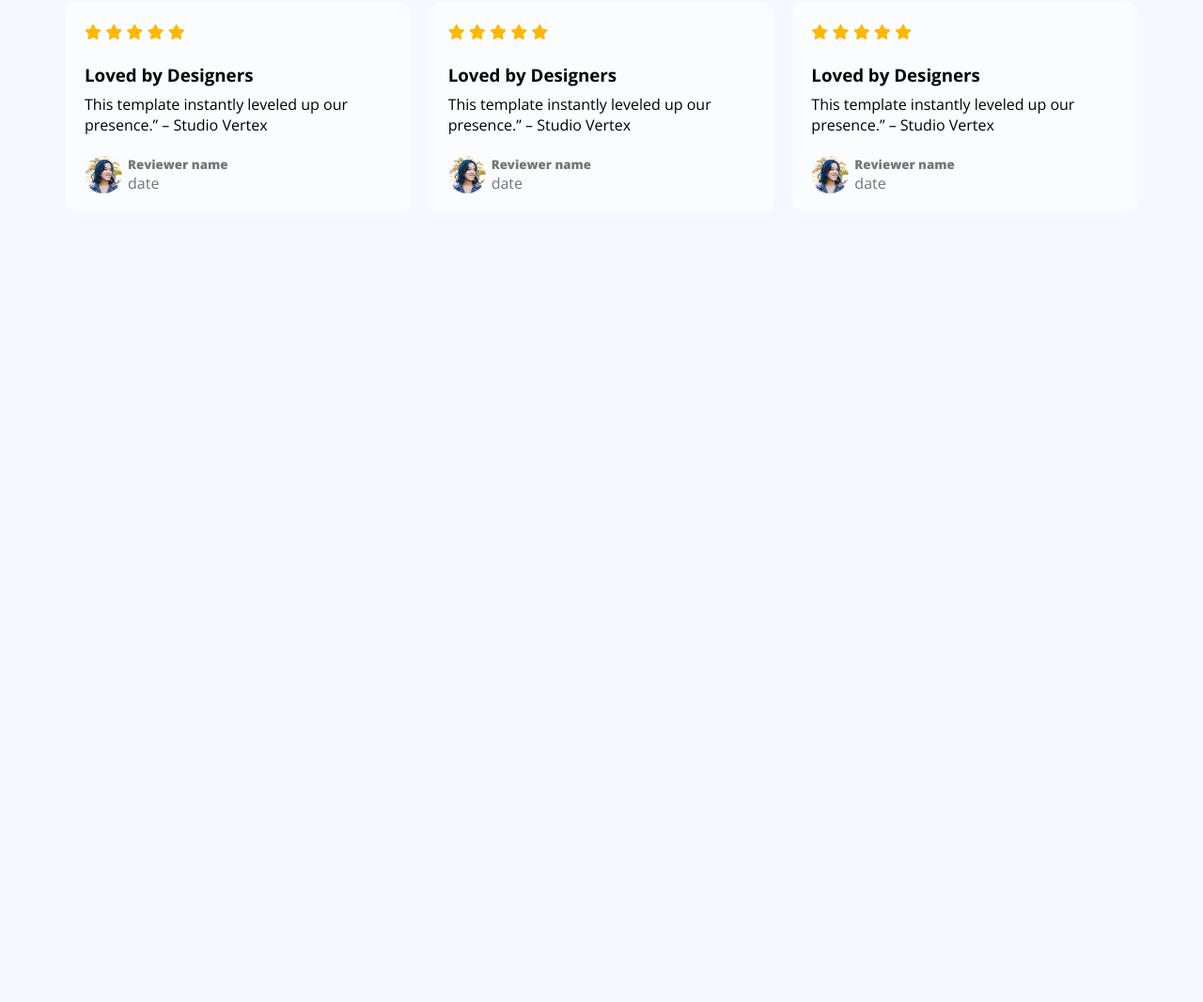
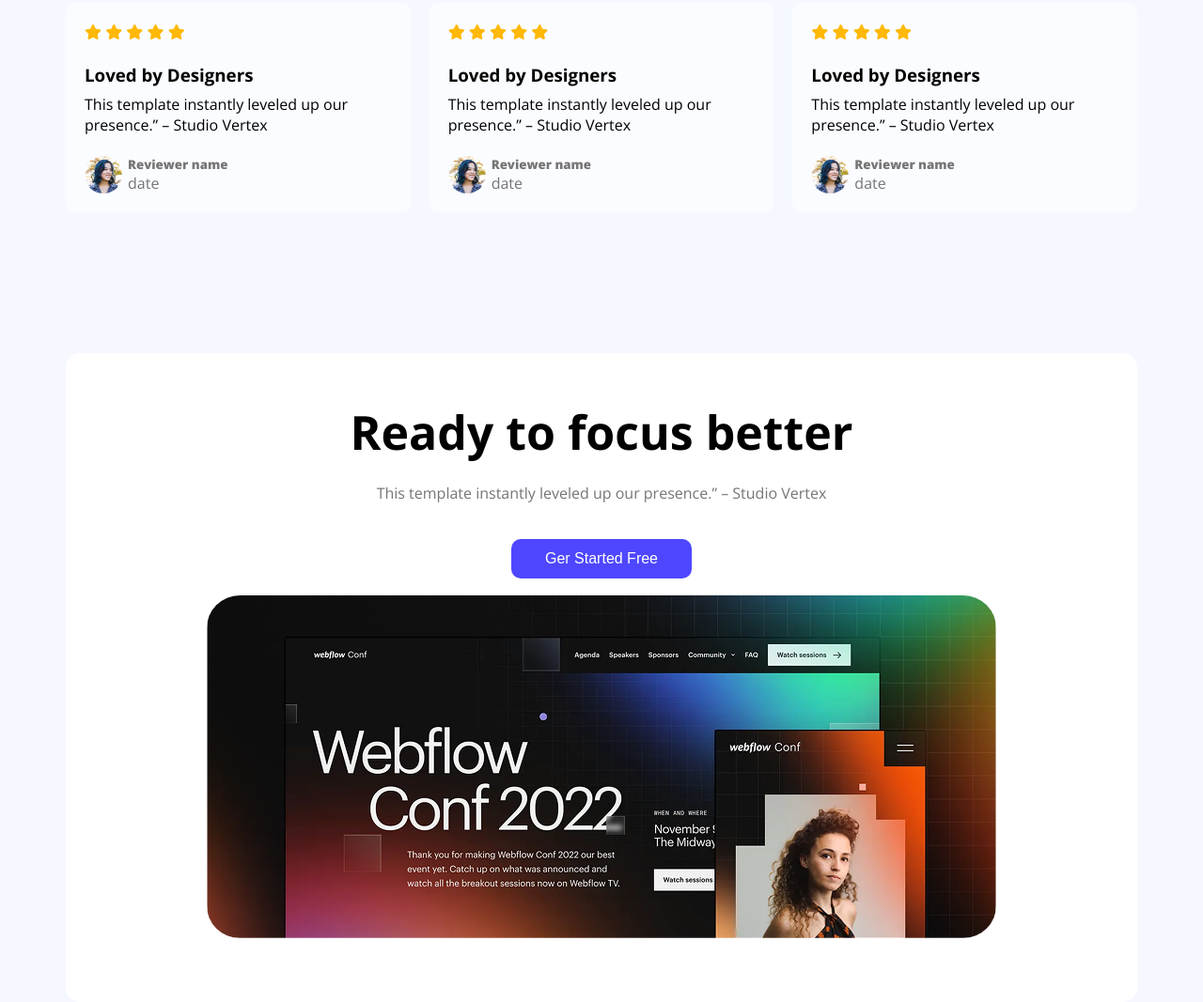
Before and after one commit to shekhor64707/shekhor-1st-assignment, a plain HTML site: page index.html in a window 1280 px wide. Shown: the part 1778-2845 px from the top of the page at 94% size. Before the commit the page ends 2154 px from the top, so only its background shows below. Drawn offline with nearby package versions, Linux system fonts and the light colour scheme.

Commit message:
adding focus section

```diff
--- a/index.html
+++ b/index.html
@@ -117,6 +117,13 @@
                 </div>
              </div>
           </section>
+
+          <section class="focus">
+            <h1 class="focus-title">Ready to focus better</h1>
+            <p class="focus-para">This template instantly leveled up our presence.” – Studio Vertex</p>
+            <button class="btn-primary"> Ger Started Free</button>
+            <img src="./images/wc-big.png" alt="No image is found" class="focus-img">
+          </section>
     </main>
 
     <footer>
--- a/style.css
+++ b/style.css
@@ -162,3 +162,28 @@ nav .logo{
     font-weight: 800;
     color:#757575;
 }
+
+/* focus styles */
+.focus{
+    width:1140px;
+    text-align:center;
+    margin:0 auto;
+    background-color: #ffffff;
+    padding:50px 0;
+    border-radius:15px;
+}
+.focus button , .focus img{
+    display:block;
+    margin:18px auto;
+}
+.focus .focus-title{
+    font-size:50px;
+    font-weight: bold;
+}
+.focus-para{
+    color:#757575;
+    padding:20px 0;
+}
+.focus img{
+    border-radius:35px;
+}
```
